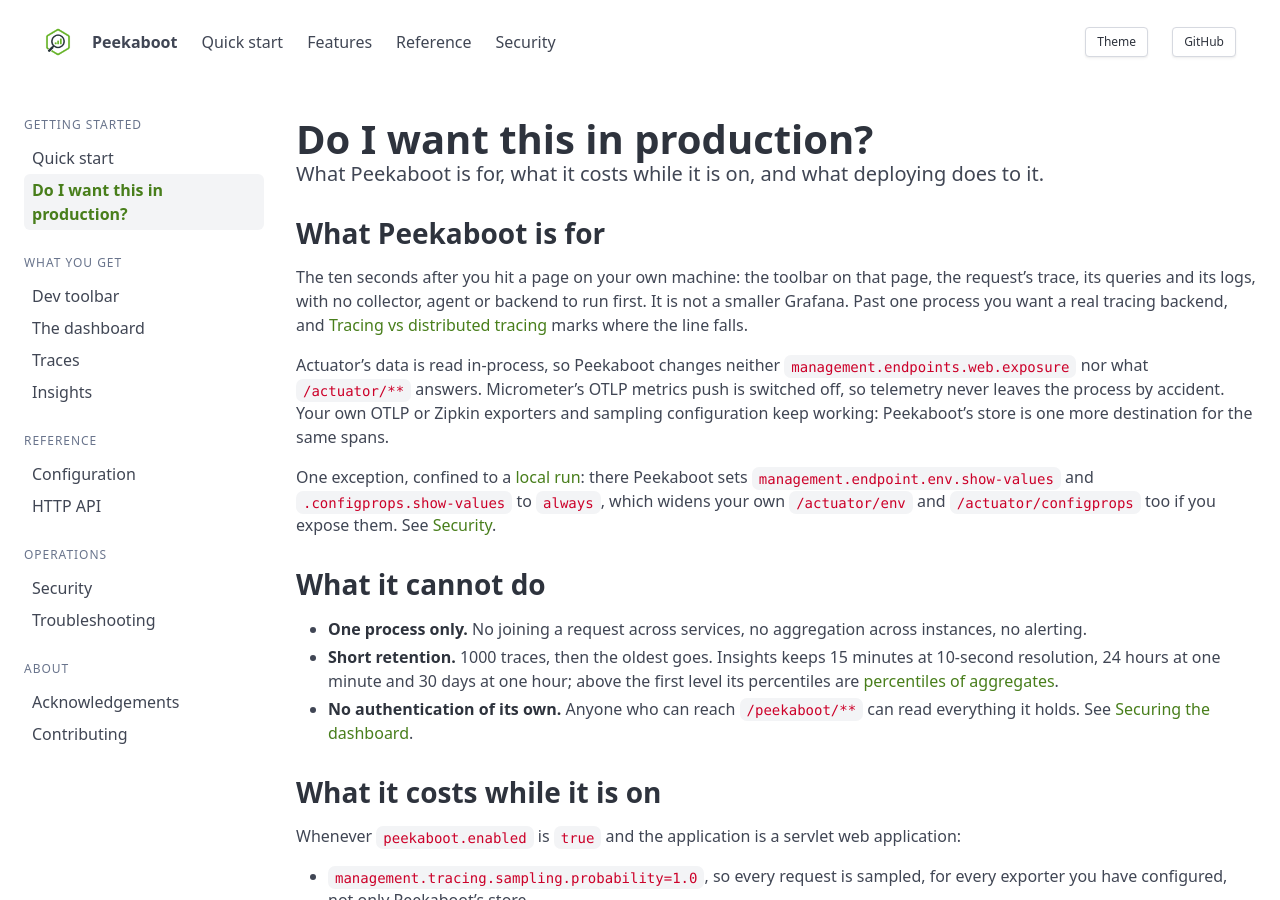
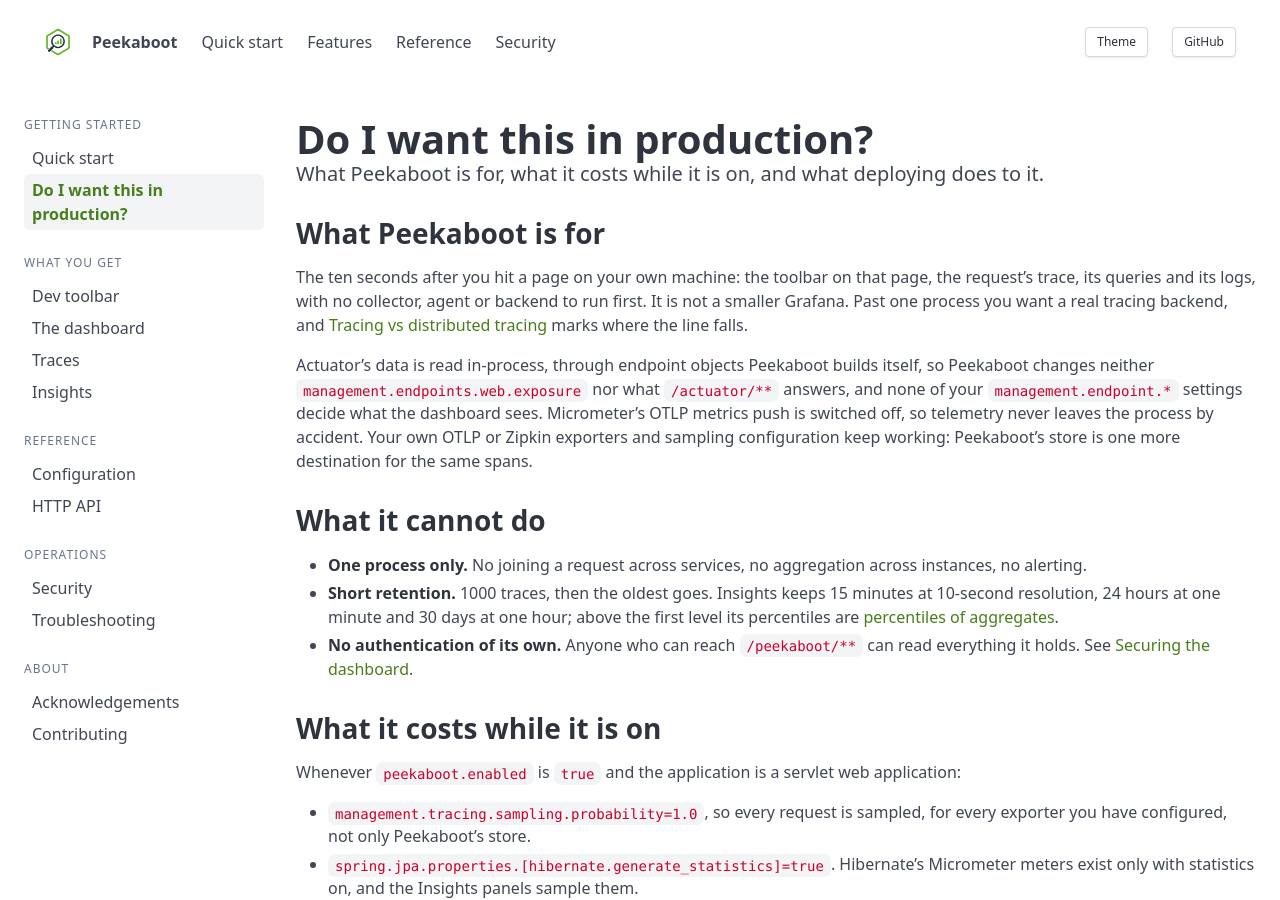
Before and after one commit to peekaboot-org/peekaboot-org.github.io, a Jekyll site: the page built from docs/in-production.md, in a window 1280 px wide and 900 px high. Built offline with Jekyll 4.4.1, drawn with Linux system fonts in a browser that asks for light colours; some of the changed text lies outside the part shown.

Commit message:
docs: in-production matches the 2026-09-06 code
No show-values exception on a local run: Peekaboot sets no
management.endpoint.* key anywhere, and a shared deployment with
peekaboot.enabled=true shows real values under Peekaboot's own masking.

```diff
--- a/docs/in-production.md
+++ b/docs/in-production.md
@@ -13,17 +13,12 @@
 tracing]({{ '/docs/traces/' | relative_url }}#tracing-vs-distributed-tracing) marks where
 the line falls.
 
-Actuator's data is read in-process, so Peekaboot changes neither
-`management.endpoints.web.exposure` nor what `/actuator/**` answers. Micrometer's OTLP
-metrics push is switched off, so telemetry never leaves the process by accident. Your own
-OTLP or Zipkin exporters and sampling configuration keep working: Peekaboot's store is one
-more destination for the same spans.
-
-One exception, confined to a [local run]({{ '/docs/configuration/' | relative_url }}#local-run):
-there Peekaboot sets `management.endpoint.env.show-values` and `.configprops.show-values`
-to `always`, which widens your own `/actuator/env` and `/actuator/configprops` too if you
-expose them. See
-[Security]({{ '/docs/security/' | relative_url }}#show-values-always-only-on-a-local-run).
+Actuator's data is read in-process, through endpoint objects Peekaboot builds itself, so
+Peekaboot changes neither `management.endpoints.web.exposure` nor what `/actuator/**`
+answers, and none of your `management.endpoint.*` settings decide what the dashboard sees.
+Micrometer's OTLP metrics push is switched off, so telemetry never leaves the process by
+accident. Your own OTLP or Zipkin exporters and sampling configuration keep working:
+Peekaboot's store is one more destination for the same spans.
 
 ## What it cannot do
 
@@ -96,10 +91,10 @@
 
 Set `peekaboot.enabled=true` explicitly; the toolbar and disk storage stay off unless you
 set them too. Put a `SecurityFilterChain` on `/peekaboot/**` in place first, restrict
-network reach as well, and leave `peekaboot.enable-unmasking=false`. Off a local run every
-Environment and Config value reads `******`, `server.port` included, unless you set
-`management.endpoint.env.show-values` yourself. Masking is not exhaustive: log content and
-SQL literals go through unmasked. See [Securing the
+network reach as well, and leave `peekaboot.enable-unmasking=false`. The Environment and
+Config tabs show real values there, masked by Peekaboot's own rules alone; your
+`show-values` settings do not apply to them. Masking is not exhaustive: log content and SQL
+literals go through unmasked. See [Securing the
 dashboard]({{ '/docs/security/' | relative_url }}#securing-the-dashboard) and
 [Masking]({{ '/docs/security/' | relative_url }}#masking).
 
```
